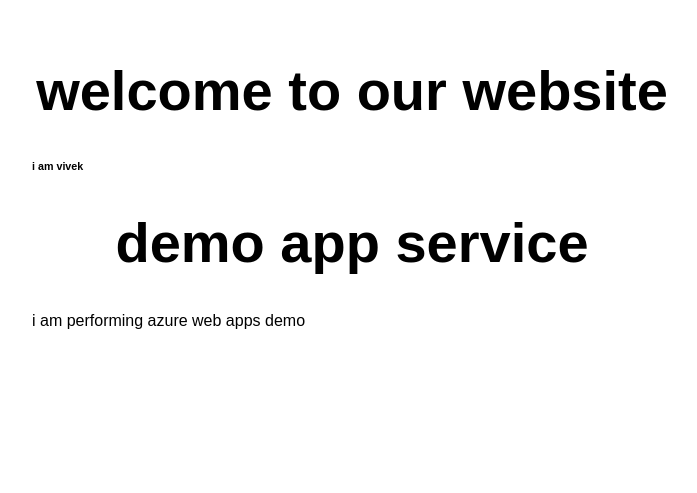
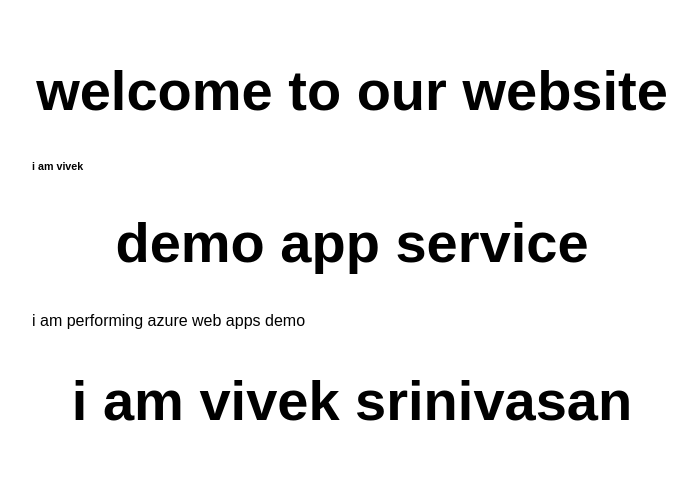
Before and after one commit to Vicky-Srinivasan/vivekdemoapp, a website: page src/index.html in a window 1280 px wide. Shown: the whole page, without its empty margins (288-985 px from the left). Drawn offline with Linux system fonts and the light colour scheme.

Commit message:
index.html

```diff
--- a/src/index.html
+++ b/src/index.html
@@ -16,6 +16,7 @@
     <p>
       i am performing azure web apps demo
     </p>
+    <h1>i am vivek srinivasan</h1>
   </main>
 </body>
 
```
